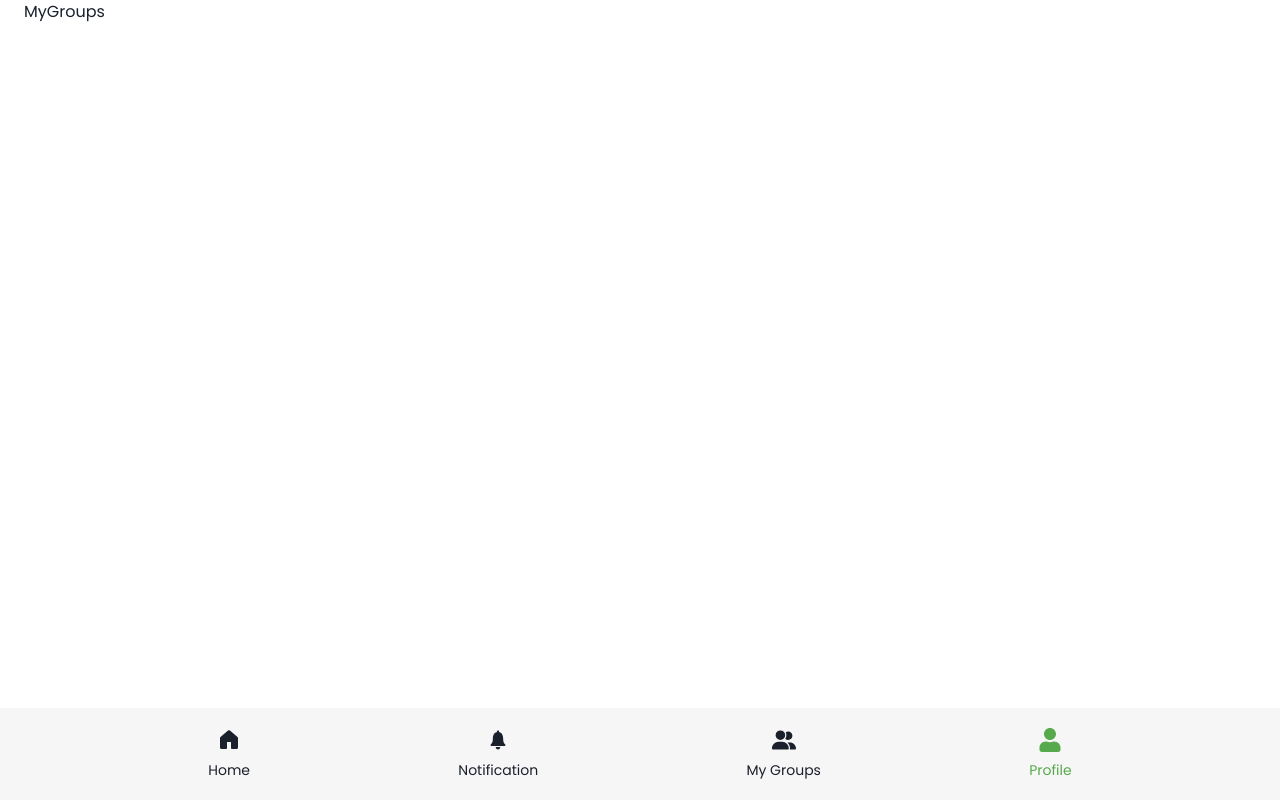
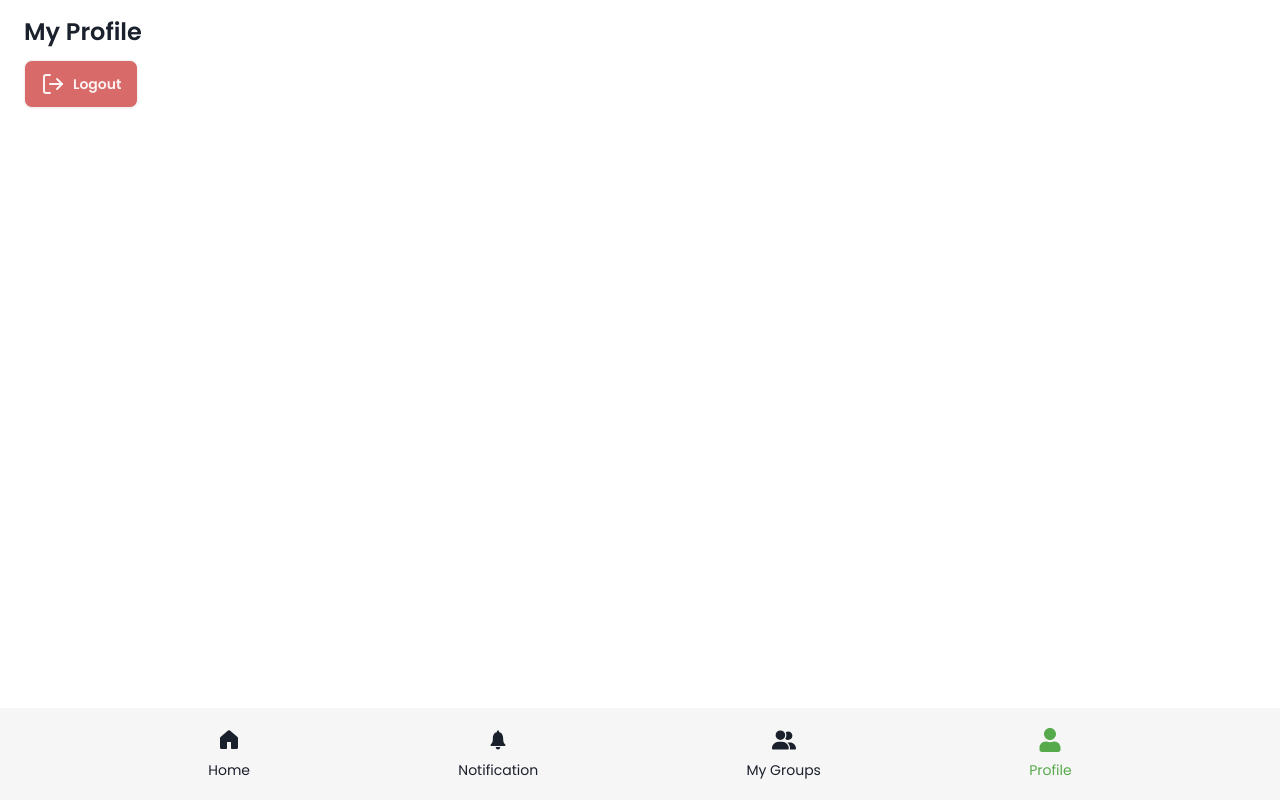
Before and after one commit to VictorMugisha/agenda-app, a React (Vite) app in the folder client/: page /app/profile in a window 1280 px wide. Built offline with nearby package versions, Linux system fonts and the light colour scheme; sample sign-in values are in the browser's storage.

Commit message:
Profile page with logout button

```diff
--- a/client/src/App.css
+++ b/client/src/App.css
@@ -15,3 +15,14 @@
   background: rgba(59, 134, 49, 0.861);
   color: white;
 }
+
+/* App danger button */
+.app-danger-btn {
+  background: rgba(208, 74, 74, 0.82);
+  color: rgba(255, 255, 255, 0.904);
+}
+
+.app-danger-btn:hover {
+  background: rgba(208, 74, 74, 0.48);
+  color: rgba(255, 255, 255, 0.904);
+}
--- a/client/src/main.jsx
+++ b/client/src/main.jsx
@@ -14,6 +14,7 @@ import { ChakraProvider } from "@chakra-ui/react";
 import AuthContextProvider from "./context/AuthContext.jsx";
 import PublicRoutes from "./layouts/PublicRoutes.jsx";
 import MyGroups from "./pages/protected/MyGroups.jsx";
+import Profile from "./pages/protected/Profile.jsx";
 
 createRoot(document.getElementById("root")).render(
   <StrictMode>
@@ -30,7 +31,7 @@ createRoot(document.getElementById("root")).render(
               <Route path="" element={<HomePage />} />
               <Route path="notifications" element={<MyGroups />} />
               <Route path="mygroups" element={<MyGroups />} />
-              <Route path="profile" element={<MyGroups />} />
+              <Route path="profile" element={<Profile />} />
             </Route>
             <Route path="*" element={<h1>Not Found</h1>} />
           </Routes>
--- /dev/null
+++ b/client/src/pages/protected/Profile.jsx
@@ -0,0 +1,16 @@
+import { FiLogOut } from "react-icons/fi";
+import useAuthContext from "../../hooks/useAuthContext";
+
+export default function Profile() {
+    const { removeToken } = useAuthContext();
+  return (
+    <div className="mt-4">
+      <h1 className="text-2xl font-semibold pb-3">My Profile</h1>
+
+      <button className="flex items-center btn gap-2 app-danger-btn">
+        <FiLogOut className="text-2xl" />
+        <span onClick={removeToken}>Logout</span>
+      </button>
+    </div>
+  );
+}
```
